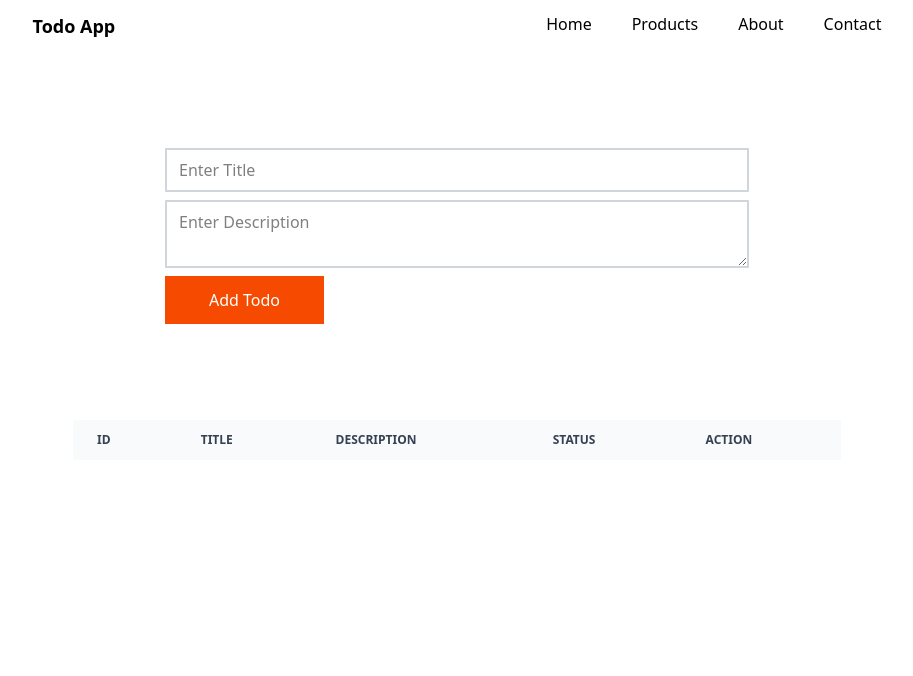
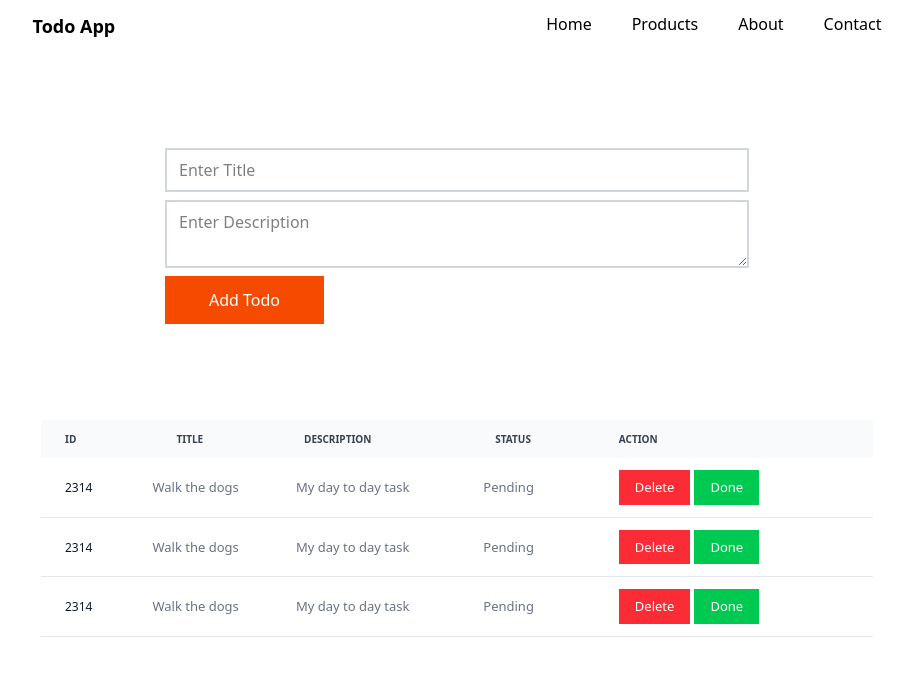
Before and after one commit to naolumer/Next.js-Intro, a Next.js app in the folder fullstack-todoapp/: page / in a window 1280 px wide. Shown: the top 676 px of the page, without its empty margins (183-1096 px from the left). Built offline with nearby package versions, Linux system fonts and the light colour scheme.

Commit message:
defined state and onchangeHandler

```diff
--- a/fullstack-todoapp/app/page.jsx
+++ b/fullstack-todoapp/app/page.jsx
@@ -1,5 +1,19 @@
+"use client"
+import Todo from "@/components/Todo";
+import { useState } from "react";
 
 export default function Home() {
+
+    const [formData, setFormData] = useState({
+        title:"",
+        description:"",
+    });
+
+    const onChangeHandler = (e)=>{
+        const name = e.target.name;
+        const value = e.target.value;
+        setFormData(form => ({...form, [name]:value}))
+    }
   return (
     <>
       <form className="flex items-start flex-col gap-2 w-[80%] max-w-[600px] mt-24 px-2 mx-auto">
@@ -10,9 +24,9 @@ export default function Home() {
 
 
 
-      <div className="relative overflow-x-auto mt-24 w-[60%] mx-auto">
+      <div className="relative overflow-x-auto mt-24 w-[90%] lg:w-[85%] xl:w-[65%] mx-auto">
           <table className="w-full text-sm text-left rtl:text-right text-gray-500 dark:text-gray-400">
-              <thead className="text-xs text-gray-700 uppercase bg-gray-50 dark:bg-gray-700 dark:text-gray-400">
+              <thead className="text-[10px] text-gray-700 uppercase bg-gray-50 dark:bg-gray-700 dark:text-gray-400">
                   <tr>
                       <th scope="col" className="px-6 py-3">
                           ID
@@ -32,7 +46,9 @@ export default function Home() {
                   </tr>
               </thead>
               <tbody>
-
+                <Todo/>
+                <Todo/>
+                <Todo/>
               </tbody>
           </table>
       </div>
--- a/fullstack-todoapp/components/Todo.jsx
+++ b/fullstack-todoapp/components/Todo.jsx
@@ -1,28 +1,28 @@
 
 const Todo = () => {
   return (
-    <div>
+    <>
       <tr className="bg-white border-b dark:bg-gray-800 dark:border-gray-700 border-gray-200">
-        <th scope="row" className="px-6 py-4 font-medium text-gray-900 whitespace-nowrap dark:text-white">
+        <th scope="row" className="px-3 py-2 sm:px-6 sm:py-3 font-medium text-[10px] sm:text-[12px] text-gray-900 whitespace-nowrap dark:text-white">
             2314
         </th>
-        <td className="px-6 py-4">
+        <td className=" py-2 text-[10px] sm:text-[11px] lg:text-[13px]  sm:py-3">
             Walk the dogs
         </td>
-        <td className="px-6 py-4">
+        <td className="pl-4 py-2 text-[10px] sm:text-[11px] lg:text-[13px] sm:py-3">
             My day to day task
         </td>
-        <td className="px-6 py-4">
+        <td className="px-3 py-2 text-[10px] sm:text-[11px] lg:text-[13px]  sm:py-3">
             Pending
         </td>
-        <td className="px-6 py-4">
-          <div className="flex gap-1">
-            <button className="bg-red-500 text-white px-4 py-2 cursor-pointer">Delete</button>
-            <button className="bg-green-500 text-white px-4 py-2 cursor-pointer">Done</button>
+        <td className="px-3 py-2 sm:px-6 sm:py-3 ">
+          <div className="flex gap-1 text-[9px] sm:text-[12px] lg:text-[13px]">
+            <button className="bg-red-500 text-white sm:px-4 px-2 py-1 sm:py-2 cursor-pointer">Delete</button>
+            <button className="bg-green-500 text-white sm:px-4 px-2 py-1 sm:py-2 cursor-pointer">Done</button>
           </div>
         </td>
       </tr>
-    </div>
+    </>
   )
 }
 
```
